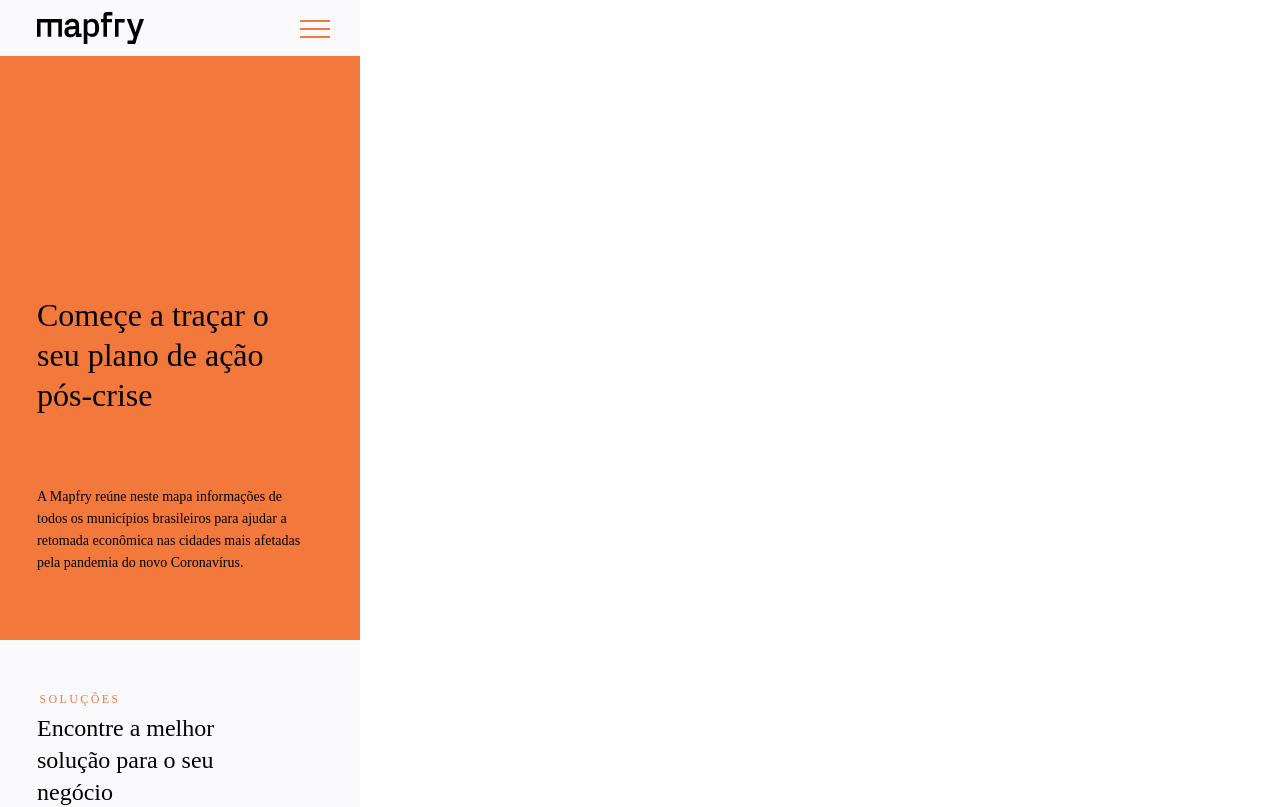
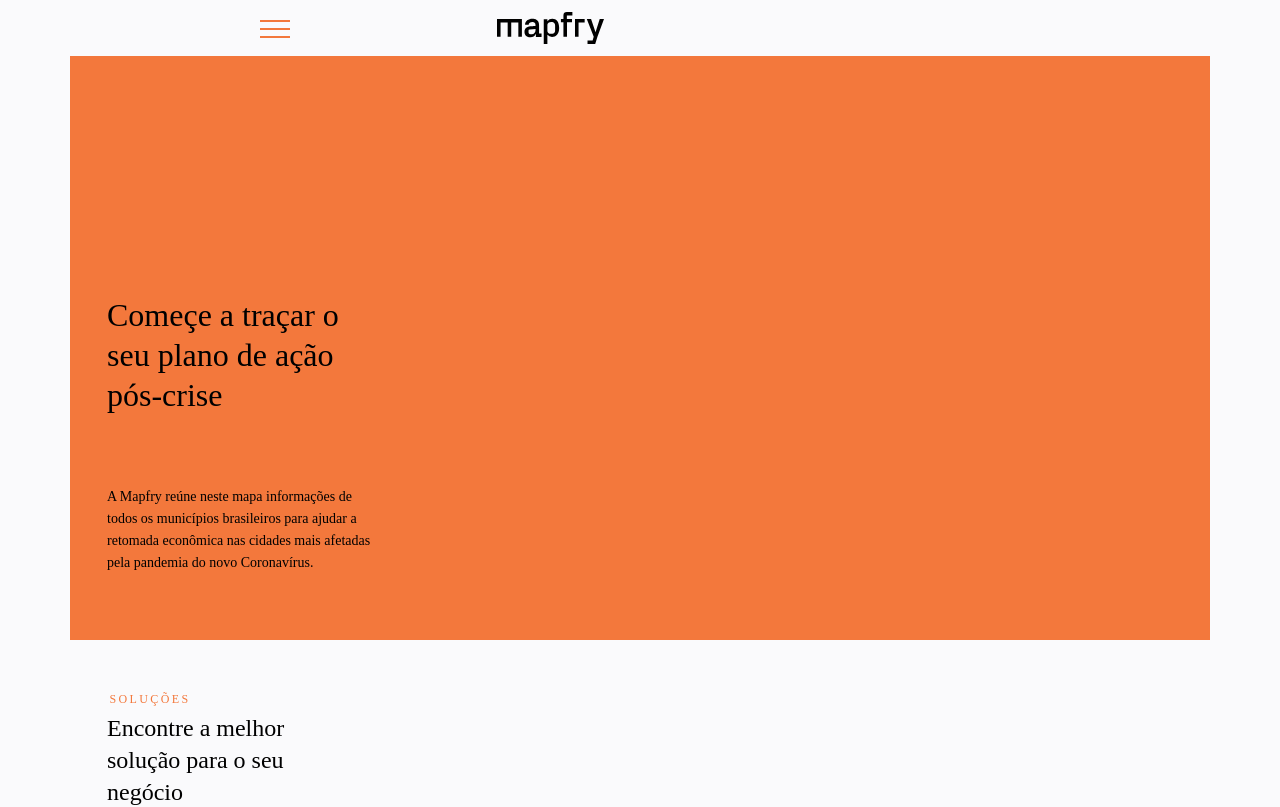
Before and after one commit to Mancini-Rafael/react-template-frontend, a React (Create React App) app: page / in a window 1280 px wide. Shown: the top 807 px of the page. Built offline with nearby package versions, Linux system fonts and the light colour scheme; a web font is replaced by a local one.

Commit message:
Alter width to 100% and bring burguer-menu 100px to the left

```diff
--- a/src/App.scss
+++ b/src/App.scss
@@ -18,7 +18,7 @@ html {
     }
   }
   .root-mobile {
-    width: 360px;
+    width: 100%;
     margin: 0px;
     background-color: $almost-white;
     body {
--- a/src/components/common/Header.scss
+++ b/src/components/common/Header.scss
@@ -68,7 +68,7 @@
       position: absolute;
       width: 30px;
       height: 20px;
-      left: 300px;
+      left: 260px;
       top: 20px;
     }
     .bm-burger-bars {
```
